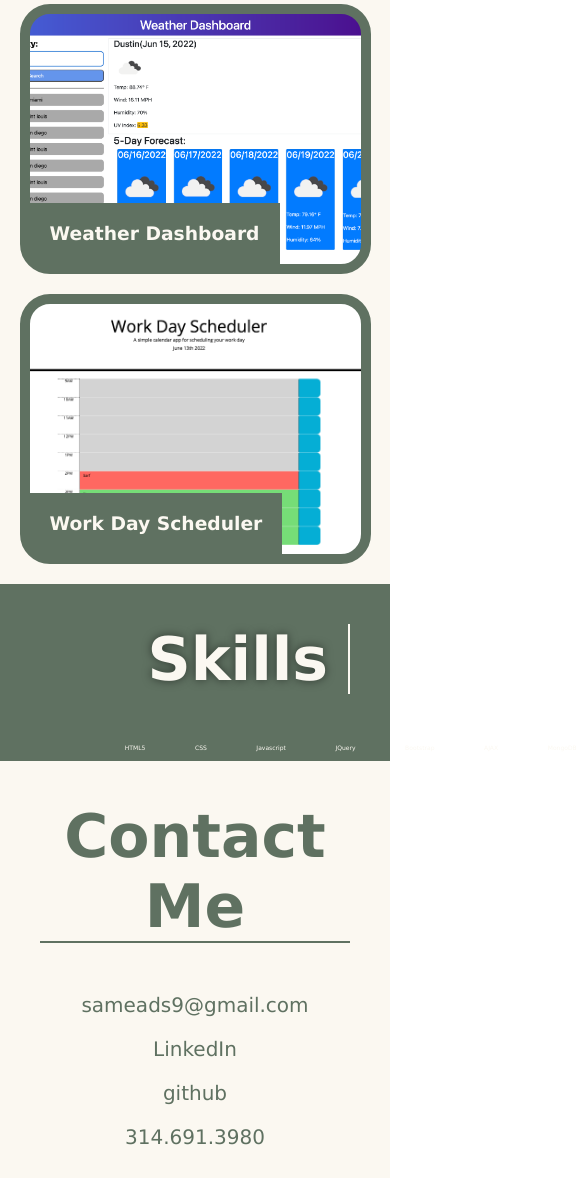
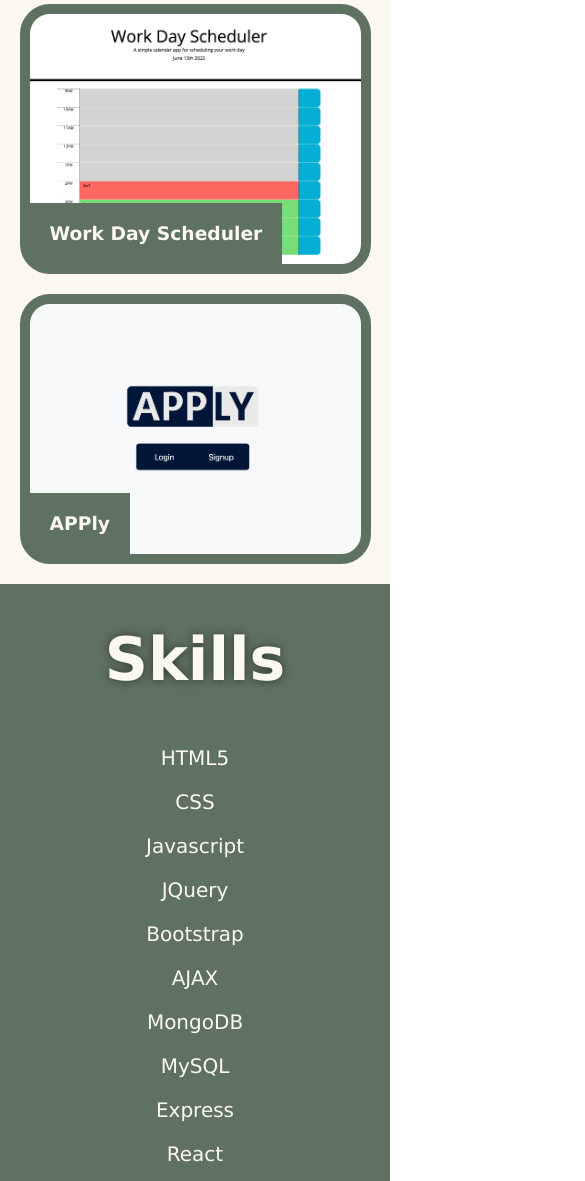
Before and after one commit to sarameadows/portfolio, a website: page index.html in a window 390 px wide. Shown: the part 1629-2810 px from the top of the page, 585 px wide, since content can reach past the window. Drawn offline with Linux system fonts and the light colour scheme.

Commit message:
add apply

```diff
--- a/assets/css/style.css
+++ b/assets/css/style.css
@@ -180,8 +180,8 @@ header nav ul li a {
     height: 250px;
 }
 
-#weather-dashboard {
-    background-image: url("../images/weather-dashboard.png");
+#apply {
+    background-image: url("../images/apply.png");
     height: 250px;
 }
 
@@ -275,16 +275,16 @@ header nav ul li a {
 
 /* MEDIA QUERY FOR SMALLER DESKTOP SCREENS AND SMALLER */
 @media screen and (max-width: 980px) {
-    .work, .biography, .contact, .skills, .links {
+    .work, .biography, .contact, .skills, .list, .links {
         flex-direction: column;
         justify-content: center;
     }
-    .heading, .contact h2 {
+    .heading, .contact, .skills h2 {
         border-bottom: var(--second-color) solid 2px;
         border-right: none;
         text-align: center;
     }
-    .projects, .links {
+    .projects, .links, .list {
         max-width: 90%;
         margin: 5%;
         justify-content: center;
@@ -314,6 +314,11 @@ header nav ul li a {
     }
 
     .links a {
+        display: inline-block;
+        font-size: 20px;
+    }
+
+    .list li {
         display: inline-block;
         font-size: 20px;
     }
@@ -355,7 +360,7 @@ header nav ul li a {
         margin: 40px 40px 15px 40px;
     }
 
-    .projects, .links {
+    .projects, .links, .list {
         margin-top: 0;
     }
 
--- a/index.html
+++ b/index.html
@@ -18,7 +18,7 @@
                         <li><a href="#projects">Projects</a></li>
                         <li><a href="#skills">Skills</a></li>
                         <li><a href="#contact-me">Contact</a></li>
-                        <li><a href="./assets/MeadowsSara.pdf" target=”_blank”>Resume</a></li>
+                        <li><a href="./assets/Sara-Meadows.pdf" target=”_blank”>Resume</a></li>
                     </ul>
                 </nav>
         </header>
@@ -57,14 +57,14 @@
                             <h3>Endless Pawsibilities</h3>
                         </div>
                     </a>
-                    <a href="https://sarameadows.github.io/weather-dashboard/" class="project">
-                        <div class="project-style" id="weather-dashboard">
-                            <h3>Weather Dashboard</h3>
-                        </div>
-                    </a>
                     <a href="https://sarameadows.github.io/work-day-scheduler/" class="project">
                         <div class="project-style" id="work-day-scheduler">
                             <h3>Work Day Scheduler</h3>
+                        </div>
+                    </a>
+                    <a href="https://apply-portal.herokuapp.com/" class="project">
+                        <div class="project-style" id="apply">
+                            <h3>APPly</h3>
                         </div>
                     </a>
                     <!-- <a href="https://sarameadows.github.io/password-generator/" class="project">
```
Also changed, not shown: assets/images/apply.png (added), 2 other files.
